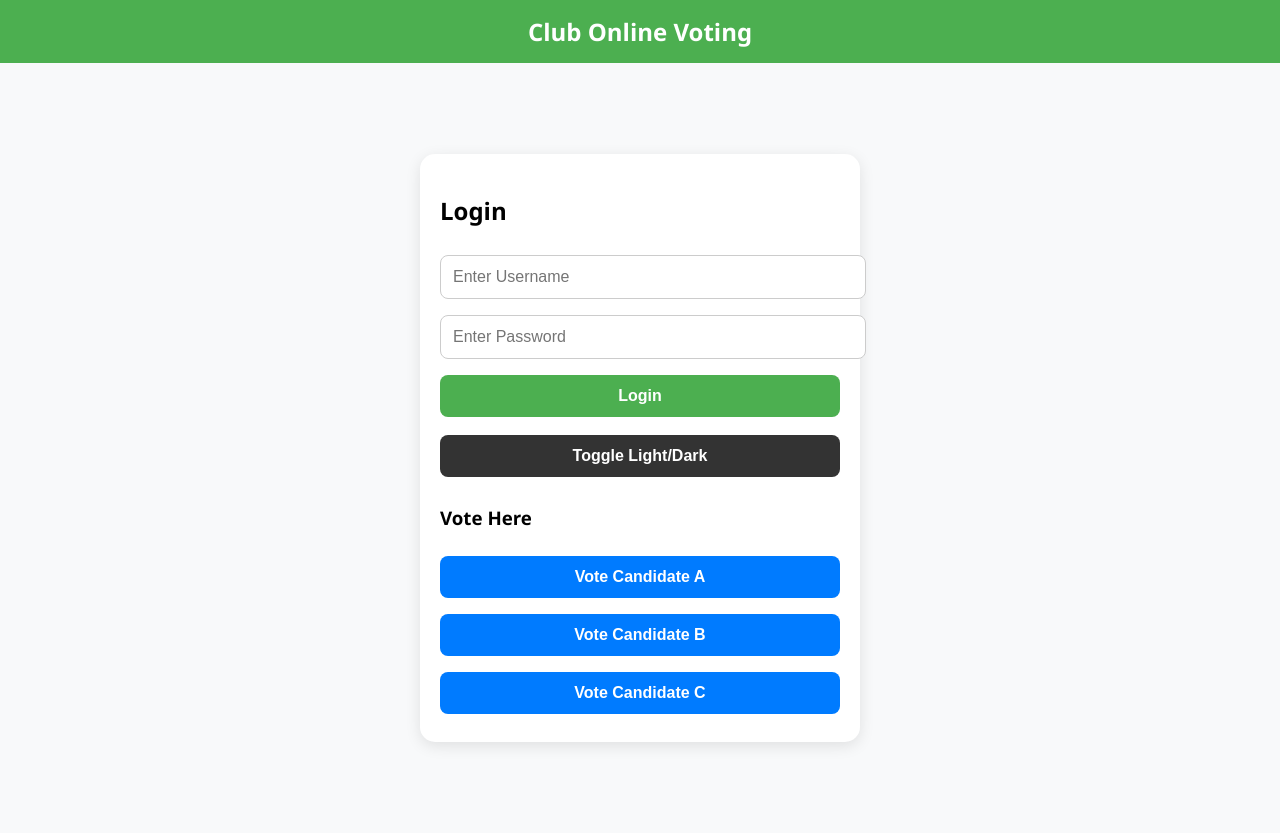
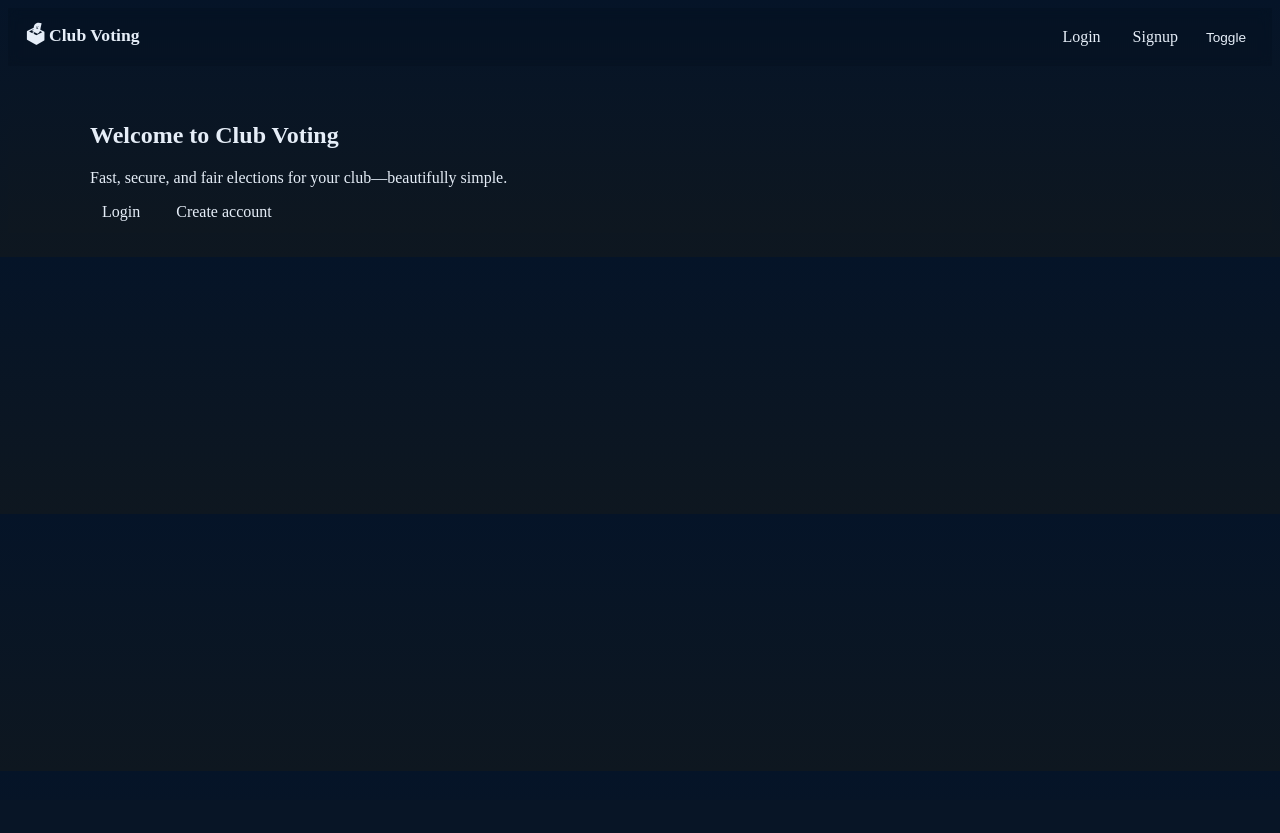
Before and after one commit to Ayush22042004/voting-system, a Flask app: template templates/index.html in a window 1280 px wide. After the commit the page ends 221 px from the top, so only its background shows below. Run offline with Flask 3, Linux system fonts and the light colour scheme; the template is opened without the code that fills it, so the values that code supplies are empty.

Commit message:
UI overhaul + UTC time handling for elections

```diff
--- a/templates/index.html
+++ b/templates/index.html
@@ -1,133 +1,13 @@
-<!DOCTYPE html>
-<html lang="en">
-<head>
-    <meta charset="UTF-8">
-    <meta name="viewport" content="width=device-width, initial-scale=1.0">
-    <title>Club Voting System</title>
-    <style>
-        :root {
-            --bg-light: #f8f9fa;
-            --bg-dark: #121212;
-            --text-light: #ffffff;
-            --text-dark: #000000;
-            --primary: #4CAF50;
-            --secondary: #333;
-        }
-
-        body {
-            margin: 0;
-            font-family: 'Segoe UI', Tahoma, sans-serif;
-            background-color: var(--bg-light);
-            color: var(--text-dark);
-            transition: all 0.3s ease;
-        }
-
-        body.dark-mode {
-            background-color: var(--bg-dark);
-            color: var(--text-light);
-        }
-
-        header {
-            background: var(--primary);
-            padding: 15px;
-            text-align: center;
-            color: white;
-            font-size: 1.5rem;
-            font-weight: bold;
-        }
-
-        .container {
-            display: flex;
-            justify-content: center;
-            align-items: center;
-            flex-direction: column;
-            height: calc(100vh - 70px);
-            padding: 20px;
-        }
-
-        .card {
-            background: white;
-            padding: 20px;
-            border-radius: 15px;
-            box-shadow: 0px 4px 15px rgba(0,0,0,0.1);
-            max-width: 400px;
-            width: 100%;
-            transition: all 0.3s ease;
-        }
-
-        body.dark-mode .card {
-            background: #1e1e1e;
-            color: var(--text-light);
-        }
-
-        input, button {
-            width: 100%;
-            padding: 12px;
-            margin: 8px 0;
-            border-radius: 8px;
-            border: 1px solid #ccc;
-            font-size: 1rem;
-        }
-
-        button {
-            background: var(--primary);
-            color: white;
-            border: none;
-            cursor: pointer;
-            font-weight: bold;
-        }
-
-        button:hover {
-            background: #45a049;
-        }
-
-        .toggle-btn {
-            margin-top: 10px;
-            background: var(--secondary);
-        }
-
-        .candidates {
-            margin-top: 20px;
-        }
-
-        .candidate-btn {
-            background: #007bff;
-        }
-
-        .candidate-btn:hover {
-            background: #0056b3;
-        }
-    </style>
-</head>
-<body>
-    <header>Club Online Voting</header>
-
-    <div class="container">
-        <div class="card">
-            <h2>Login</h2>
-            <form method="POST" action="/login">
-                <input type="text" name="username" placeholder="Enter Username" required>
-                <input type="password" name="password" placeholder="Enter Password" required>
-                <button type="submit">Login</button>
-            </form>
-
-            <button class="toggle-btn" onclick="toggleMode()">Toggle Light/Dark</button>
-
-            <div class="candidates">
-                <h3>Vote Here</h3>
-                <form method="POST" action="/vote">
-                    <button class="candidate-btn" type="submit" name="candidate" value="Candidate A">Vote Candidate A</button>
-                    <button class="candidate-btn" type="submit" name="candidate" value="Candidate B">Vote Candidate B</button>
-                    <button class="candidate-btn" type="submit" name="candidate" value="Candidate C">Vote Candidate C</button>
-                </form>
-            </div>
-        </div>
+{% extends "base.html" %}
+{% block content %}
+<section class="hero">
+  <h1>Welcome to Club Voting</h1>
+  <p style="color:var(--muted)">Fast, secure, and fair elections for your club—beautifully simple.</p>
+  {% if not session.get('user_id') %}
+    <div>
+      <a class="btn" href="{{ url_for('login') }}" style="margin-right:8px">Login</a>
+      <a class="btn outline" href="{{ url_for('signup') }}">Create account</a>
     </div>
-
-    <script>
-        function toggleMode() {
-            document.body.classList.toggle('dark-mode');
-        }
-    </script>
-</body>
-</html>
+  {% endif %}
+</section>
+{% endblock %}
```
Also changed, not shown: templates/login.html (+3 -4 lines).
